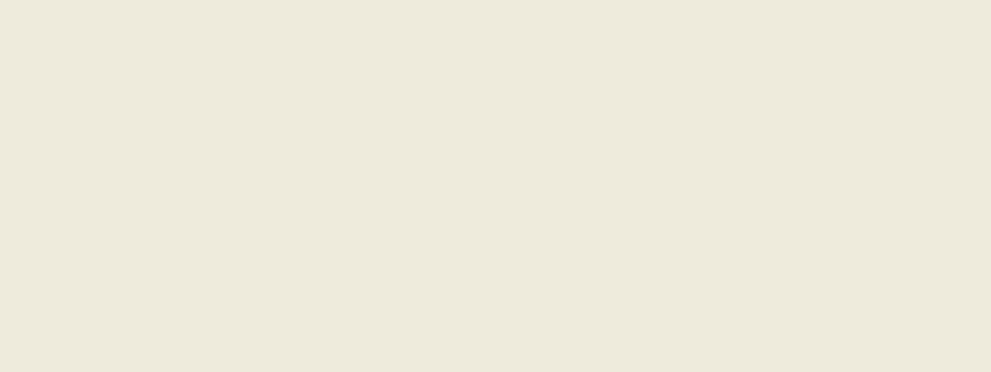
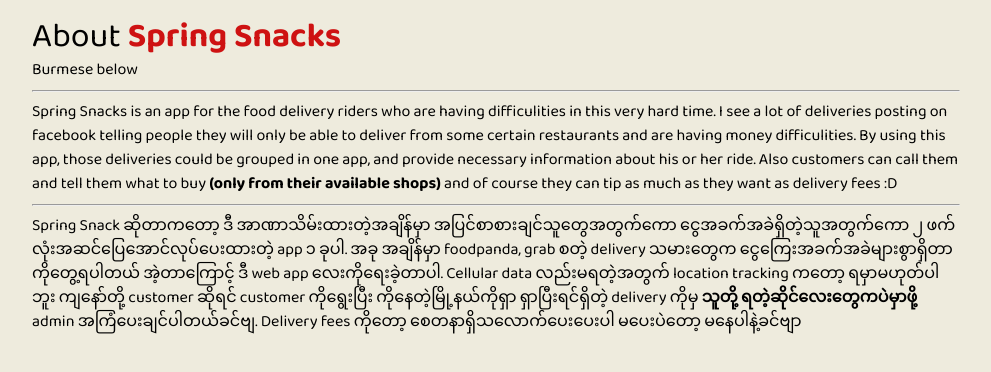
Before and after one commit to halchester/spring-delivery, a React (Create React App) app: page /about in a window 1280 px wide. Shown: the top 372 px of the page, without its empty margins (144-1135 px from the left). Built offline with nearby package versions, Linux system fonts and the light colour scheme.

Commit message:
feat: add about apge

```diff
--- a/src/App.js
+++ b/src/App.js
@@ -8,6 +8,7 @@
 import SignupRider from "./SignupRider/SignupRider";
 import SignupSuccess from "./SignupRider/SignupSuccess";
 import RiderEdit from "./pages/RiderEdit";
+import About from "./pages/About";
 
 const App = () => {
   return (
@@ -20,6 +21,7 @@
         <Route exact path="/rider/signup" component={SignupRider} />
         <Route exact path="/rider/signup/:id" component={SignupSuccess} />
         <Route exact path="/rider/edit/:id" component={RiderEdit} />
+        <Route exact path="/about" component={About} />
       </Wrapper>
     </Switch>
   );
--- /dev/null
+++ b/src/pages/About.js
@@ -0,0 +1,42 @@
+import { Box, Typography } from "@material-ui/core";
+import React from "react";
+
+const About = () => {
+  return (
+    <Box component="div">
+      <Typography variant="h4" display="inline" gutterBottom>
+        About{" "}
+        <Typography display="inline" variant="h4" color="secondary">
+          <strong>Spring Snacks</strong>
+        </Typography>
+      </Typography>
+      <Typography>Burmese below</Typography>
+      <hr />
+      <Typography>
+        Spring Snacks is an app for the food delivery riders who are having
+        difficulities in this very hard time. I see a lot of deliveries posting
+        on facebook telling people they will only be able to deliver from some
+        certain restaurants and are having money difficulities. By using this
+        app, those deliveries could be grouped in one app, and provide necessary
+        information about his or her ride. Also customers can call them and tell
+        them what to buy <strong>(only from their available shops)</strong> and
+        of course they can tip as much as they want as delivery fees :D
+      </Typography>
+      <hr />
+      <Typography>
+        Spring Snack ဆိုတာကတော့ ဒီ အာဏာသိမ်းထားတဲ့အချိန်မှာ
+        အပြင်စာစားချင်သူတွေအတွက်ကော ငွေအခက်အခဲရှိတဲ့သူအတွက်ကော ၂
+        ဖက်လုံးအဆင်ပြေအောင်လုပ်ပေးထားတဲ့ app ၁ ခုပါ. အခု အချိန်မှာ foodpanda,
+        grab စတဲ့ delivery သမားတွေက ငွေကြေးအခက်အခဲများစွာရှိတာကိုတွေ့ရပါတယ်
+        အဲ့တာကြောင့် ဒီ web app လေးကိုရေးခဲ့တာပါ. Cellular data လည်းမရတဲ့အတွက်
+        location tracking ကတော့ ရမှာမဟုတ်ပါဘူး ကျနော်တို့ customer ဆိုရင်
+        customer ကိုရွေးပြီး ကိုနေတဲ့မြို့နယ်ကိုရှာ ရှာပြီးရင်ရှိတဲ့ delivery
+        ကိုမှ <strong>သူတို့ ရတဲ့ဆိုင်လေးတွေကပဲမှာဖို့ </strong>admin
+        အကြံပေးချင်ပါတယ်ခင်ဗျ. Delivery fees ကိုတော့ စေတနာရှိသလောက်ပေးပေးပါ
+        မပေးပဲတော့ မနေပါနဲ့ခင်ဗျာ
+      </Typography>
+    </Box>
+  );
+};
+
+export default About;
--- a/src/pages/Home.js
+++ b/src/pages/Home.js
@@ -1,16 +1,20 @@
 import { Box, Button, makeStyles, Typography } from "@material-ui/core";
 import React from "react";
 import { useHistory } from "react-router";
+import { Link } from "react-router-dom";
 
 const useStyle = makeStyles({
   root: {
     marginTop: "1rem",
   },
   chooseContainer: {
-    marginTop: "3rem",
+    marginTop: "2rem",
   },
   button: {
     marginBottom: "1rem",
+  },
+  footer: {
+    marginTop: "2rem",
   },
 });
 
@@ -20,10 +24,10 @@
   return (
     <Box className={classes.root}>
       <Typography variant="h3" align="center" color="primary">
-        Spring
+        <strong>Spring</strong>
       </Typography>
       <Typography variant="h3" gutterBottom align="center" color="primary">
-        Snacks
+        <strong>Snacks</strong>
       </Typography>
       <Box className={classes.chooseContainer}>
         <Button
@@ -44,6 +48,26 @@
         >
           Customer
         </Button>
+        <hr />
+        <Link to="/about" style={{ textDecoration: "none" }}>
+          <Typography color="secondary" variant="h6" align="center">
+            Learn more about Spring Snacks &rarr;
+          </Typography>
+        </Link>
+        <Box className={classes.footer}>
+          <Typography variant="body2" align="center" gutterBottom>
+            Made with ❤️ by Chester
+          </Typography>
+          <Typography variant="h6" align="center">
+            Source on{" "}
+            <a
+              href="https://github.com/halchester/spring-snacks"
+              style={{ textDecoration: "underline", color: "black" }}
+            >
+              Github
+            </a>
+          </Typography>
+        </Box>
       </Box>
     </Box>
   );
--- a/src/pages/RiderDetail.js
+++ b/src/pages/RiderDetail.js
@@ -32,18 +32,20 @@
       <Typography variant="body2" align="center" gutterBottom>
         <strong>Available for delivery &nbsp; &#8595; </strong>
       </Typography>
-      <Grid container spacing={3}>
+      <Box>
+        <Grid container spacing={2}>
           {data.availableShops.map((shop, i) => (
-          <Grid item key={i} xs={12} sm={6} md={6}>
+            <Grid item xs={12} sm={6} md={6} lg={4} key={i}>
               <Card className={classes.cardContainer}>
                 <Typography variant="h6" gutterBottom>
                   <strong>{shop.name}</strong>
                 </Typography>
-              <Typography variant="body1">{shop.detail}</Typography>
+                <Typography>{shop.detail}</Typography>
               </Card>
             </Grid>
           ))}
         </Grid>
+      </Box>
     </Box>
   ) : (
     <Spinner />
```
Also changed, not shown: package.json (line endings or trailing spaces). Lines whose indentation alone changed are shown as unchanged.
